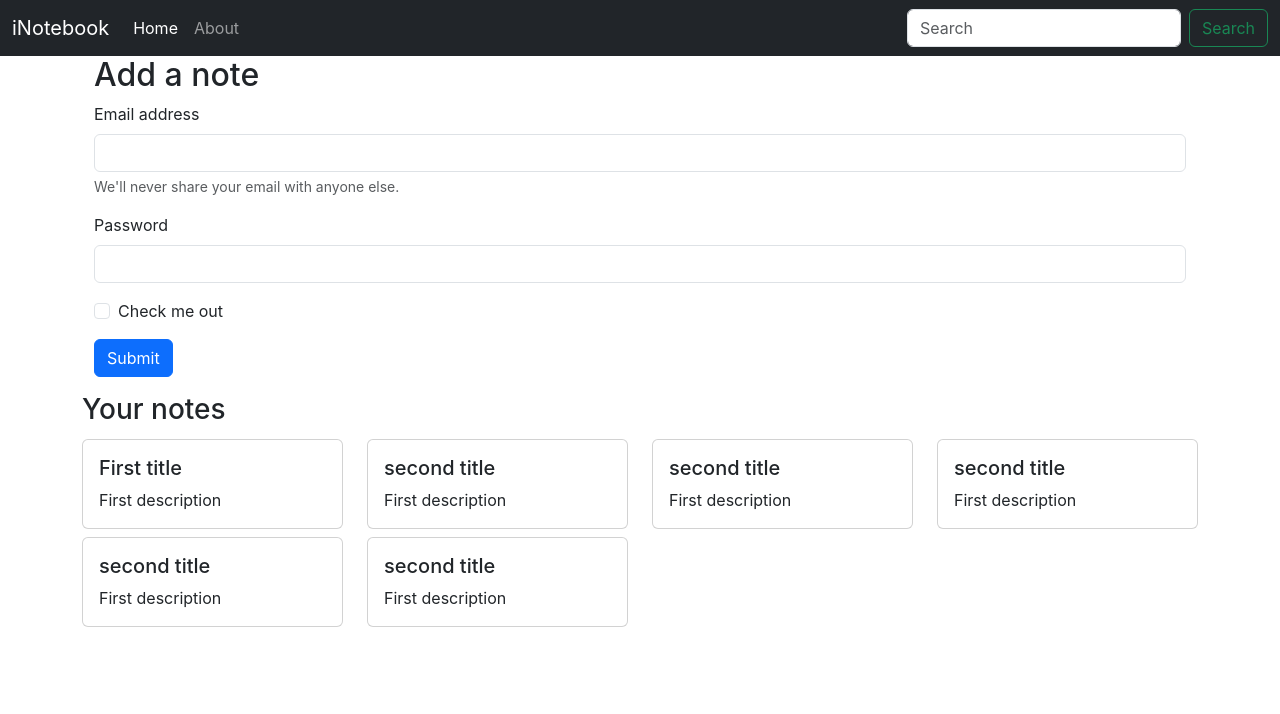
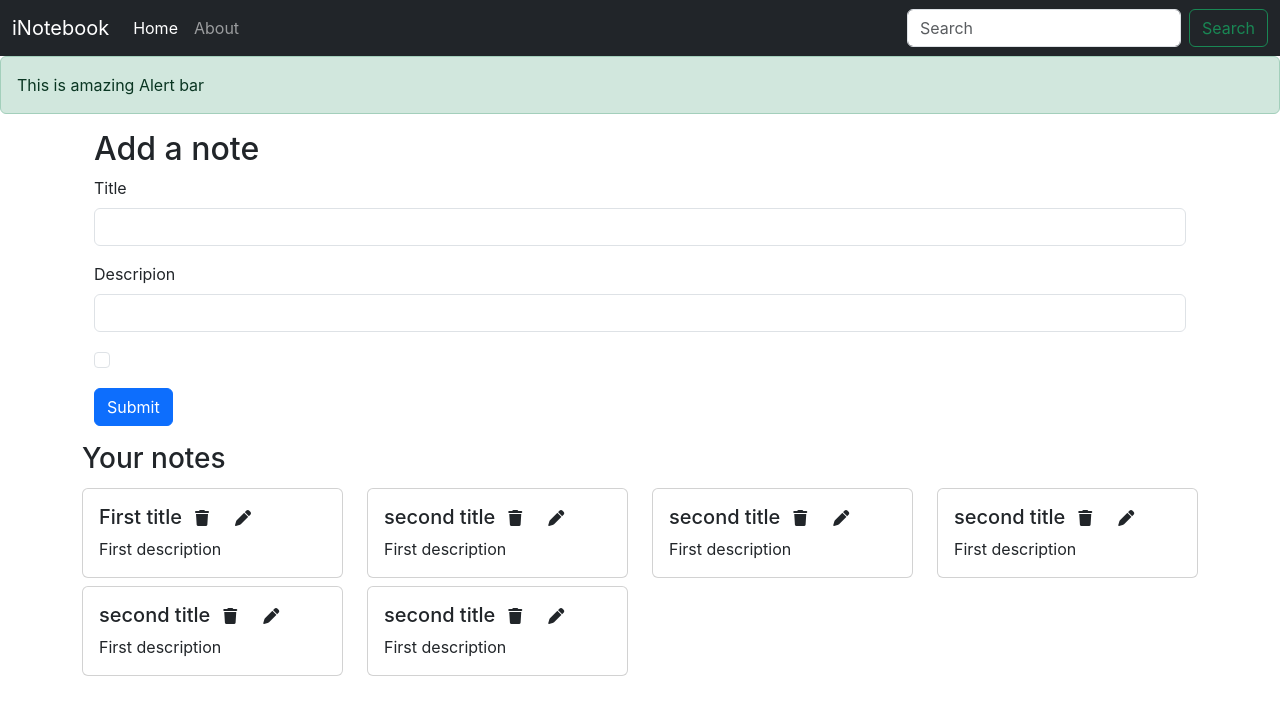
Before and after one commit to VidyaSagarMehar/Todo-App-MERN, a React (Create React App) app: page / in a window 1280 px wide. Shown: the top 714 px of the page. Built offline with nearby package versions, Linux system fonts and the light colour scheme.

Commit message:
AddNote and alert componet added

```diff
--- a/public/index.html
+++ b/public/index.html
@@ -10,20 +10,9 @@
       content="Web site created using create-react-app"
     />
     <link rel="apple-touch-icon" href="%PUBLIC_URL%/logo192.png" />
-    <!--
-      manifest.json provides metadata used when your web app is installed on a
-      user's mobile device or desktop. See https://developers.google.com/web/fundamentals/web-app-manifest/
-    -->
+
     <link rel="manifest" href="%PUBLIC_URL%/manifest.json" />
-    <!--
-      Notice the use of %PUBLIC_URL% in the tags above.
-      It will be replaced with the URL of the `public` folder during the build.
-      Only files inside the `public` folder can be referenced from the HTML.
 
-      Unlike "/favicon.ico" or "favicon.ico", "%PUBLIC_URL%/favicon.ico" will
-      work correctly both with client-side routing and a non-root public URL.
-      Learn how to configure a non-root public URL by running `npm run build`.
-    -->
     <link href="https://cdn.jsdelivr.net/npm/bootstrap@5.3.0-alpha1/dist/css/bootstrap.min.css" rel="stylesheet" integrity="sha384-GLhlTQ8iRABdZLl6O3oVMWSktQOp6b7In1Zl3/Jr59b6EGGoI1aFkw7cmDA6j6gD" crossorigin="anonymous">
 
     <title>inotebook - Your notes secured in the cloud</title>
@@ -31,16 +20,8 @@
   <body>
     <noscript>You need to enable JavaScript to run this app.</noscript>
     <div id="root"></div>
-    <!--
-      This HTML file is a template.
-      If you open it directly in the browser, you will see an empty page.
-
-      You can add webfonts, meta tags, or analytics to this file.
-      The build step will place the bundled scripts into the <body> tag.
-
-      To begin the development, run `npm start` or `yarn start`.
-      To create a production bundle, use `npm run build` or `yarn build`.
-    -->
+    <!-- Font Awesome kit link -->
+    <script src="https://kit.fontawesome.com/6d14fde8fe.js" crossorigin="anonymous"></script>
     <script src="https://cdn.jsdelivr.net/npm/bootstrap@5.3.0-alpha1/dist/js/bootstrap.bundle.min.js" integrity="sha384-w76AqPfDkMBDXo30jS1Sgez6pr3x5MlQ1ZAGC+nuZB+EYdgRZgiwxhTBTkF7CXvN" crossorigin="anonymous"></script>
 
   </body>
--- a/src/App.js
+++ b/src/App.js
@@ -4,6 +4,7 @@
 import About from './Components/About';
 import Home from './Components/Home';
 import NoteState from './Context/notes/NoteState';
+import Alert from './Components/Alert';
 
 function App() {
 	return (
@@ -11,6 +12,7 @@
 			<NoteState>
 				<Router>
 					<Navbar />
+					<Alert message={'This is amazing Alert bar'} />
 					<div className="container">
 						<Switch>
 							<Route exact path="/">
--- /dev/null
+++ b/src/Components/AddNote.js
@@ -0,0 +1,66 @@
+import React, { useState, useContext } from 'react';
+import noteContext from '../Context/notes/NoteContext';
+
+function AddNote() {
+	const context = useContext(noteContext);
+	const { addNote } = context;
+
+	const [note, setNote] = useState({
+		title: '',
+		description: '',
+		tag: 'default',
+	});
+
+	const handleClick = (e) => {
+		e.preventDefault();
+		addNote(note.title, note.description, note.tag);
+	};
+	const onChange = (e) => {
+		setNote({ ...note, [e.target.name]: e.target.value });
+	};
+	return (
+		<div className="container">
+			<h2>Add a note</h2>
+			<form>
+				<div className="mb-3">
+					<label htmlFor="title" className="form-label">
+						Title
+					</label>
+					<input
+						type="text"
+						className="form-control"
+						id="title"
+						name="title"
+						aria-describedby="emailHelp"
+						onChange={onChange}
+					/>
+				</div>
+				<div className="mb-3">
+					<label htmlFor="description" className="form-label">
+						Descripion
+					</label>
+					<input
+						type="text"
+						className="form-control"
+						id="description"
+						name="description"
+						onChange={onChange}
+					/>
+				</div>
+				<div className="mb-3 form-check">
+					<input
+						type="checkbox"
+						className="form-check-input"
+						id="exampleCheck1"
+						onChange={onChange}
+					/>
+				</div>
+				<button type="submit" className="btn btn-primary" onClick={handleClick}>
+					Submit
+				</button>
+			</form>
+		</div>
+	);
+}
+
+export default AddNote;
--- /dev/null
+++ b/src/Components/Alert.js
@@ -0,0 +1,13 @@
+import React from 'react';
+
+function Alert(props) {
+	return (
+		<div>
+			<div className="alert alert-success" role="alert">
+				{props.message}
+			</div>
+		</div>
+	);
+}
+
+export default Alert;
--- a/src/Components/Home.js
+++ b/src/Components/Home.js
@@ -3,48 +3,6 @@
 function Home() {
 	return (
 		<div>
-			<div className="container">
-				<h2>Add a note</h2>
-				<form>
-					<div className="mb-3">
-						<label htmlFor="exampleInputEmail1" className="form-label">
-							Email address
-						</label>
-						<input
-							type="email"
-							className="form-control"
-							id="exampleInputEmail1"
-							aria-describedby="emailHelp"
-						/>
-						<div id="emailHelp" className="form-text">
-							We'll never share your email with anyone else.
-						</div>
-					</div>
-					<div className="mb-3">
-						<label htmlFor="exampleInputPassword1" className="form-label">
-							Password
-						</label>
-						<input
-							type="password"
-							className="form-control"
-							id="exampleInputPassword1"
-						/>
-					</div>
-					<div className="mb-3 form-check">
-						<input
-							type="checkbox"
-							className="form-check-input"
-							id="exampleCheck1"
-						/>
-						<label className="form-check-label" htmlFor="exampleCheck1">
-							Check me out
-						</label>
-					</div>
-					<button type="submit" className="btn btn-primary">
-						Submit
-					</button>
-				</form>
-			</div>
 			<Notes />
 		</div>
 	);
--- a/src/Components/NoteItem.js
+++ b/src/Components/NoteItem.js
@@ -6,7 +6,11 @@
 		<div className="col-md-3 my-1">
 			<div className="card">
 				<div className="card-body">
-					<h5 className="card-title">{note.title}</h5>
+					<div className="d-flex inlinealign-items-center">
+						<h5 className="card-title">{note.title}</h5>{' '}
+						<i className="fa-solid fa-trash mx-2 float-right"></i>
+						<i className="fa-solid fa-pen mx-2"></i>
+					</div>
 					<p className="card-text">{note.description}</p>
 				</div>
 			</div>
--- a/src/Components/Notes.js
+++ b/src/Components/Notes.js
@@ -1,17 +1,21 @@
 import React, { useContext } from 'react';
 import noteContext from '../Context/notes/NoteContext';
+import AddNote from './AddNote';
 import NoteItem from './NoteItem';
 
 function Notes() {
 	const context = useContext(noteContext);
-	const { notes, setNotes } = context;
+	const { notes, addNote } = context;
 	return (
-		<div className="row my-3">
-			<h3>Your notes</h3>
-			{notes.map((note) => {
-				return <NoteItem note={note} />;
-			})}
-		</div>
+		<>
+			<AddNote />
+			<div className="row my-3">
+				<h3>Your notes</h3>
+				{notes.map((note) => {
+					return <NoteItem key={note._id} note={note} />;
+				})}
+			</div>
+		</>
 	);
 }
 
--- a/src/Context/notes/NoteState.js
+++ b/src/Context/notes/NoteState.js
@@ -4,7 +4,7 @@
 const NoteState = (props) => {
 	const notesInitial = [
 		{
-			_id: '63a86be775f495d7abc29ef0',
+			_id: '63a86be775fdtagjh495d7abac29ef0',
 			user: '63a7480c9a5374efc571cc19',
 			title: 'First title',
 			description: 'First description',
@@ -13,7 +13,7 @@
 			__v: 0,
 		},
 		{
-			_id: '63a86be875f495d7abc29ef2',
+			_id: '63a86be875f49,khgj5ad7abc29ef2',
 			user: '63a7480c9a5374efc571cc19',
 			title: 'second title',
 			description: 'First description',
@@ -22,7 +22,7 @@
 			__v: 0,
 		},
 		{
-			_id: '63a86be875f495d7abc29ef2',
+			_id: '63a86be875f4a9534yhhdd7abc29ef2',
 			user: '63a7480c9a5374efc571cc19',
 			title: 'second title',
 			description: 'First description',
@@ -31,7 +31,7 @@
 			__v: 0,
 		},
 		{
-			_id: '63a86be875f495d7abc29ef2',
+			_id: '63a86be875sjhgf495da7abc29ef2',
 			user: '63a7480c9a5374efc571cc19',
 			title: 'second title',
 			description: 'First description',
@@ -40,7 +40,7 @@
 			__v: 0,
 		},
 		{
-			_id: '63a86be875f495d7abc29ef2',
+			_id: '63a86be875f445g9a5d7abc29ecf2',
 			user: '63a7480c9a5374efc571cc19',
 			title: 'second title',
 			description: 'First description',
@@ -49,7 +49,7 @@
 			__v: 0,
 		},
 		{
-			_id: '63a86be875f495d7abc29ef2',
+			_id: '63a86be875f4yrt95d7aabc29ef2',
 			user: '63a7480c9a5374efc571cc19',
 			title: 'second title',
 			description: 'First description',
@@ -58,10 +58,31 @@
 			__v: 0,
 		},
 	];
+
 	const [notes, setNotes] = useState(notesInitial);
 
+	//  Add a Note
+	const addNote = (title, description, tag) => {
+		console.log('Addding a new note');
+		const note = {
+			_id: '63a86be8df3475f234495d7aabc29ef2',
+			user: '63a7480c9a5374efc571cc19',
+			title: title,
+			description: description,
+			tag: tag,
+			date: '2022-12-25T15:27:36.136Z',
+			__v: 0,
+		};
+		setNotes(notes.concat(note));
+	};
+	// Delete a Note
+	const deleteNote = () => {};
+
+	// Edit a Note
+	const editNote = () => {};
+
 	return (
-		<NoteContext.Provider value={{ notes, setNotes }}>
+		<NoteContext.Provider value={{ notes, addNote, deleteNote, editNote }}>
 			{props.children}
 		</NoteContext.Provider>
 	);
--- a/src/index.css
+++ b/src/index.css
@@ -11,3 +11,8 @@
 	font-family: source-code-pro, Menlo, Monaco, Consolas, 'Courier New',
 		monospace;
 }
+
+i {
+	padding: 5px;
+	cursor: pointer;
+}
```
Lines whose indentation alone changed are shown as unchanged.
